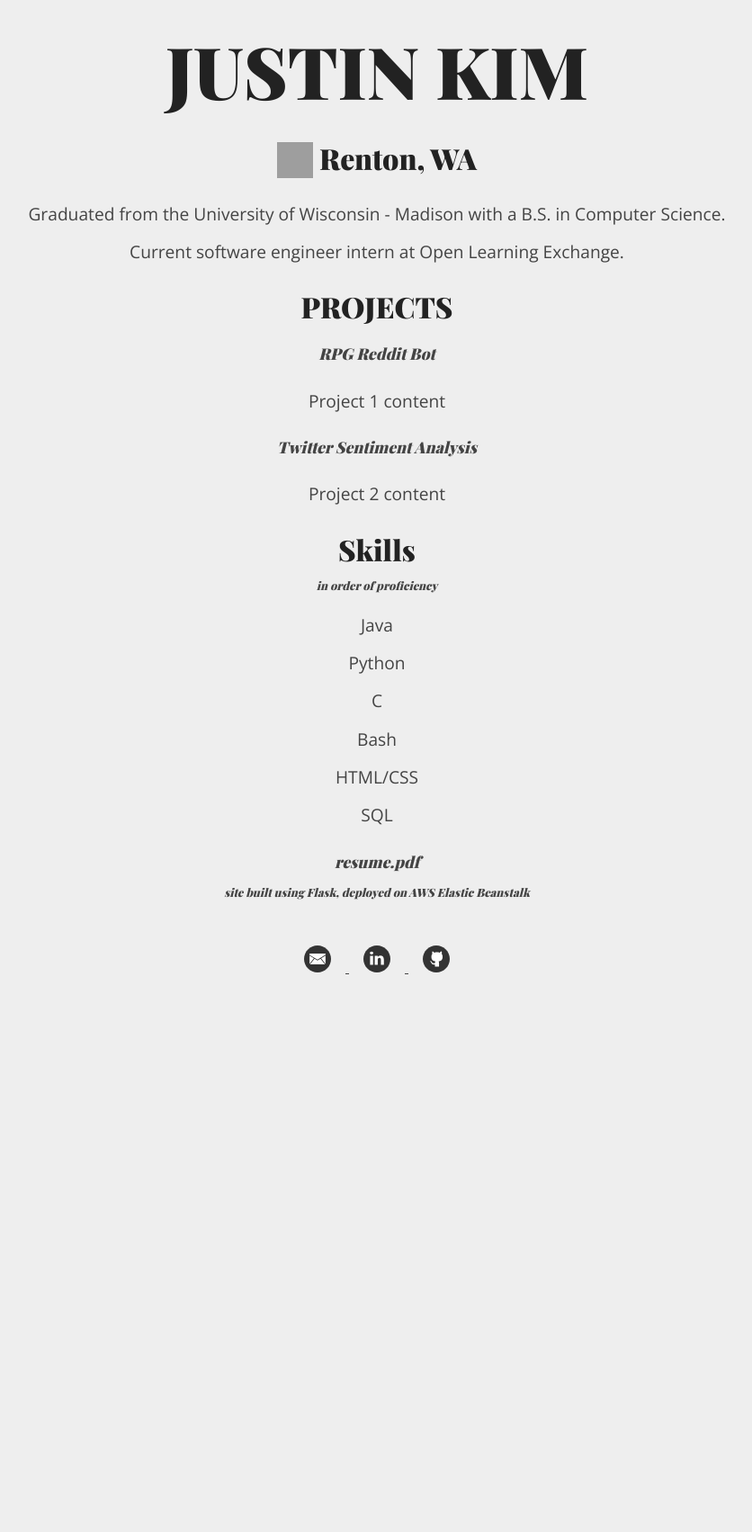
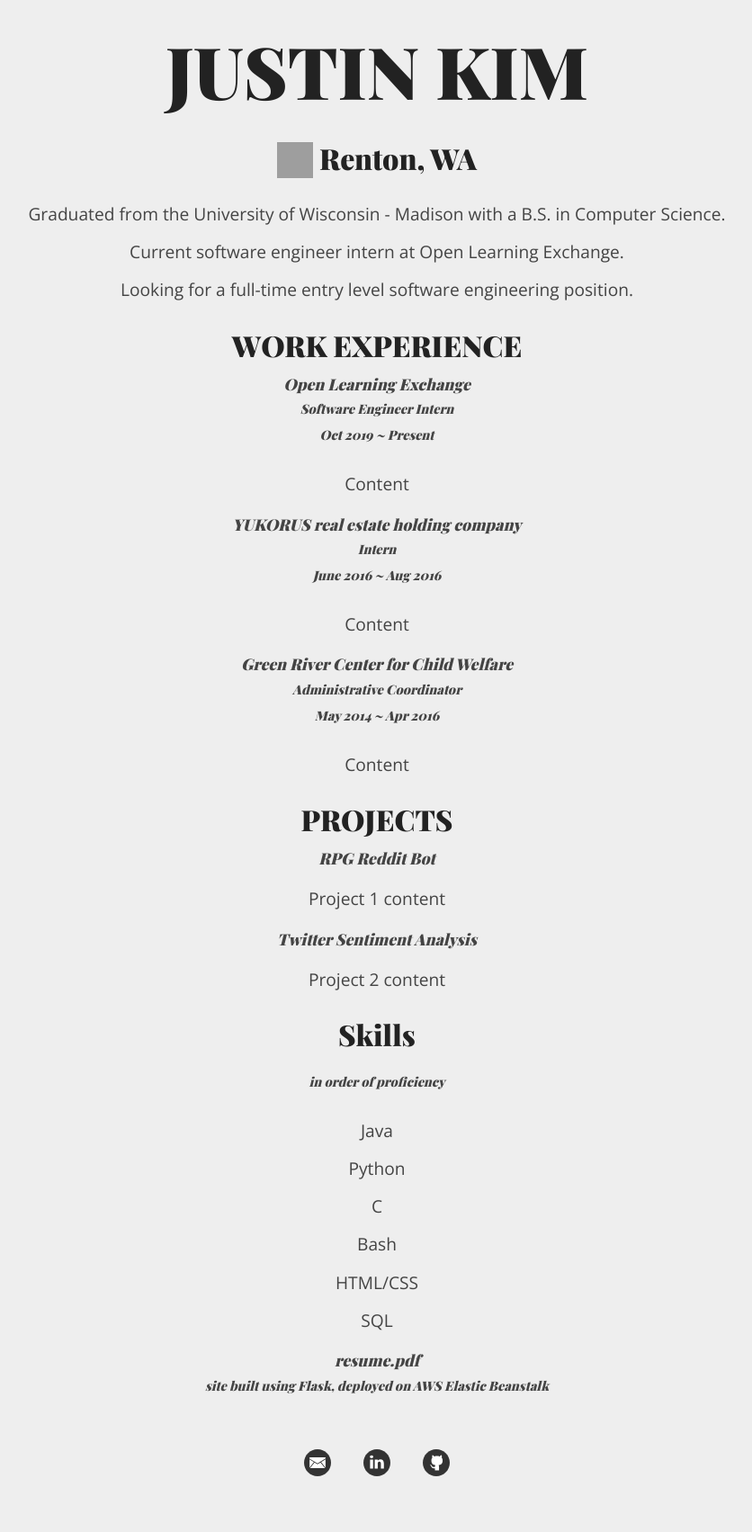
Before and after one commit to kjong/personal-site, a Flask app: page / in a window 1280 px wide. Shown: the whole page at 90% size, without its empty margins (221-1057 px from the left). Before the commit the page ends 1083 px from the top, so only its background shows below. Run offline with Flask 2, Linux system fonts and the light colour scheme; some web fonts are replaced; grey boxes are pictures that could not be loaded.

Commit message:
add work experience sections fix socials icons (remove hyperlink underlines)

```diff
--- a/app/static/style.css
+++ b/app/static/style.css
@@ -10,7 +10,7 @@ body {
     /* font-family: 'Open Sans', Arial, sans-serif;
     color: #444; */
     text-align: center;
-    padding-top: 0em;
+    /* padding-top: 0em; */
     padding-bottom: 50px;
 }
 
@@ -34,16 +34,16 @@ h3 {
     color: #444;
     font-size: 1.1em;
     line-height: 0.5em;
-    margin: 1.5em;
+    margin-bottom: 0.5em;
     font-style: italic;
 }
 
 h4 {
     font-family: 'Playfair Display', Garamond, serif;
     color: #444;
-    font-size: 0.8em;
-    line-height: 0.5em;
-    margin: 0.5em;
+    font-size: 0.9em;
+    line-height: 2em;
+    margin: 0.2em;
     font-style: italic;
 }
 
--- a/app/templates/home.html
+++ b/app/templates/home.html
@@ -21,10 +21,32 @@
     <p>
         Graduated from the University of Wisconsin - Madison with a B.S. in Computer Science.<br />
         Current software engineer intern at Open Learning Exchange.<br />
+        Looking for a full-time entry level software engineering position.
     </p>
 
+    <h2>WORK EXPERIENCE</h2>
+    <h3>Open Learning Exchange</h3>
+    <h4>
+        Software Engineer Intern<br />
+        Oct 2019 ~ Present
+    </h4>
+    <p>Content</p>
+
+    <h3>YUKORUS real estate holding company</h3>
+    <h4>
+        Intern<br />
+        June 2016 ~ Aug 2016
+    </h4>
+    <p>Content</p>
+
+    <h3>Green River Center for Child Welfare</h3>
+    <h4>
+        Administrative Coordinator<br />
+        May 2014 ~ Apr 2016
+    </h4>
+    <p>Content</p>
+
     <h2>PROJECTS</h2>
-
     <h3><a href="https://github.com/kjong/rpg-reddit-bot" style="text-decoration: none;">RPG Reddit Bot</a></h3>
     <p>
         Project 1 content<br />
@@ -51,21 +73,20 @@
     <h4>site built using Flask, deployed on AWS Elastic Beanstalk</h4>
 
     <div class="socials">
-        <a href="mailto:justinkim532@gmail.com">
+        <a href="mailto:justinkim532@gmail.com" style="text-decoration: none;">
             <img
                 src="../static/email.svg"
-                alt="email"
                 height="30"
                 width="30" />
         </a>
-        <a href="https://www.linkedin.com/in/jong-hoon-kim/">
+        <a href="https://www.linkedin.com/in/jong-hoon-kim/" style="text-decoration: none;">
             <img
                 src="../static/linkedin.svg"
                 alt="linkedin"
                 height="30"
                 width="30" />
         </a>
-        <a href="https://github.com/kjong">
+        <a href="https://github.com/kjong" style="text-decoration: none;">
             <img
                 src="../static/github.svg"
                 alt="github"
```
